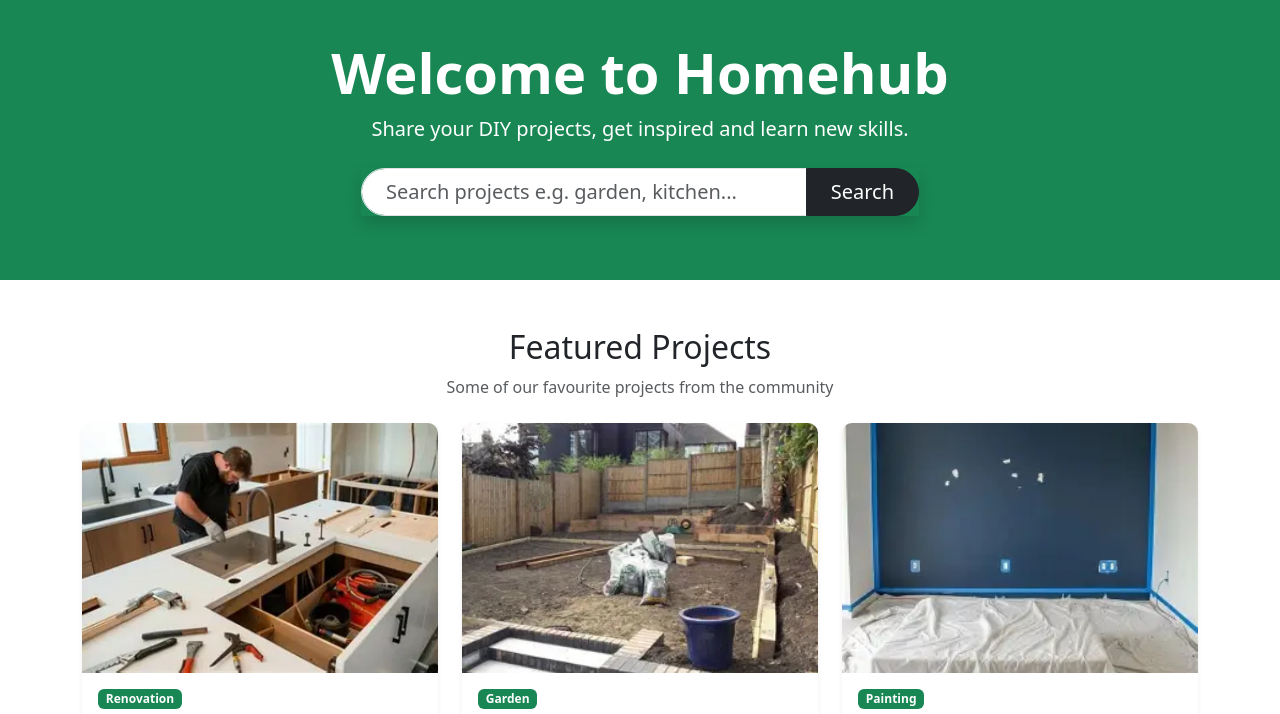
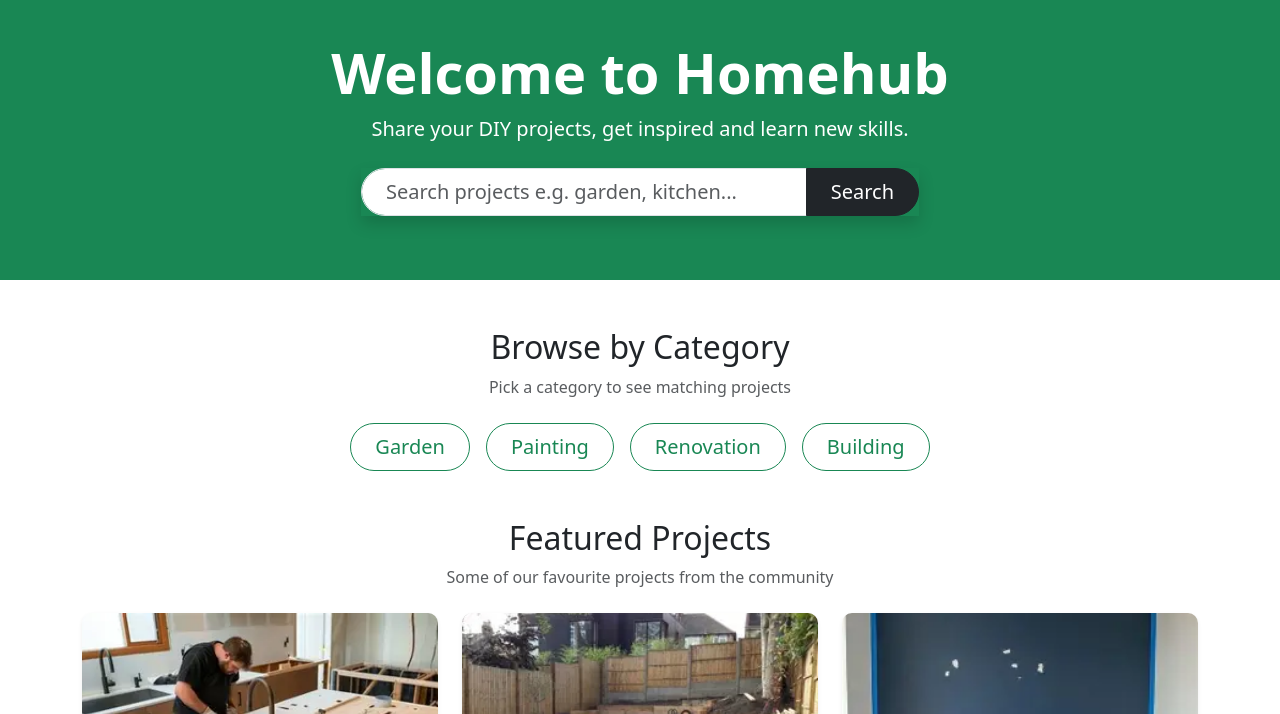
Before and after one commit to manzoorammar49-arch/Assemeent_semester_1, a plain HTML site: page index.html in a window 1280 px wide. Shown: the part 66-780 px from the top of the page. Drawn offline with nearby package versions, Linux system fonts and the light colour scheme.

Commit message:
F02 CATEGORY BASED BROWSING

```diff
--- a/index.html
+++ b/index.html
@@ -50,6 +50,25 @@
             </div>
 
         </div>
+    </div>
+
+
+    <!-- Browse by Category (F02) -->
+    <!-- Each button opens the projects page with that category already picked -->
+    <!-- e.g. projects_page.html?category=garden  (filter.js reads the bit after the ?) -->
+    <div class="container mt-5 text-center">
+
+        <h2 class="mb-2">Browse by Category</h2>
+        <p class="text-muted mb-4">Pick a category to see matching projects</p>
+
+        <!-- d-flex flex-wrap = buttons sit in a row and move to a new line on small screens -->
+        <div class="d-flex flex-wrap justify-content-center gap-3">
+            <a href="projects_page.html?category=garden" class="btn btn-outline-success btn-lg rounded-pill px-4">Garden</a>
+            <a href="projects_page.html?category=painting" class="btn btn-outline-success btn-lg rounded-pill px-4">Painting</a>
+            <a href="projects_page.html?category=renovation" class="btn btn-outline-success btn-lg rounded-pill px-4">Renovation</a>
+            <a href="projects_page.html?category=building" class="btn btn-outline-success btn-lg rounded-pill px-4">Building</a>
+        </div>
+
     </div>
 
 
```
Also changed, not shown: filter.js (+14 -0 lines), original_backup/HOW_TO_RESTORE.txt, original_backup/index.html (renamed from original_backup/before_F01/index.html), 2 other files.
